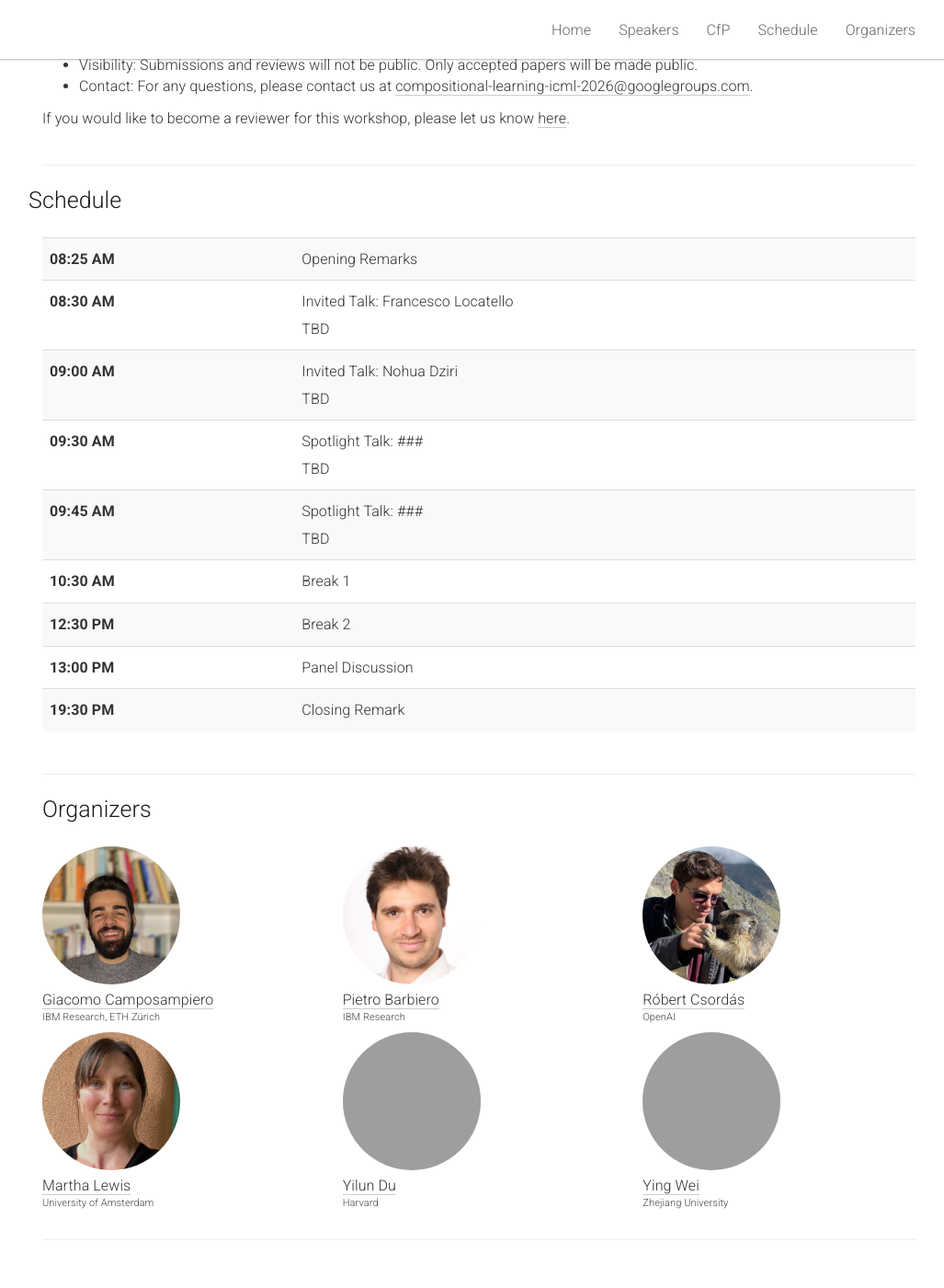
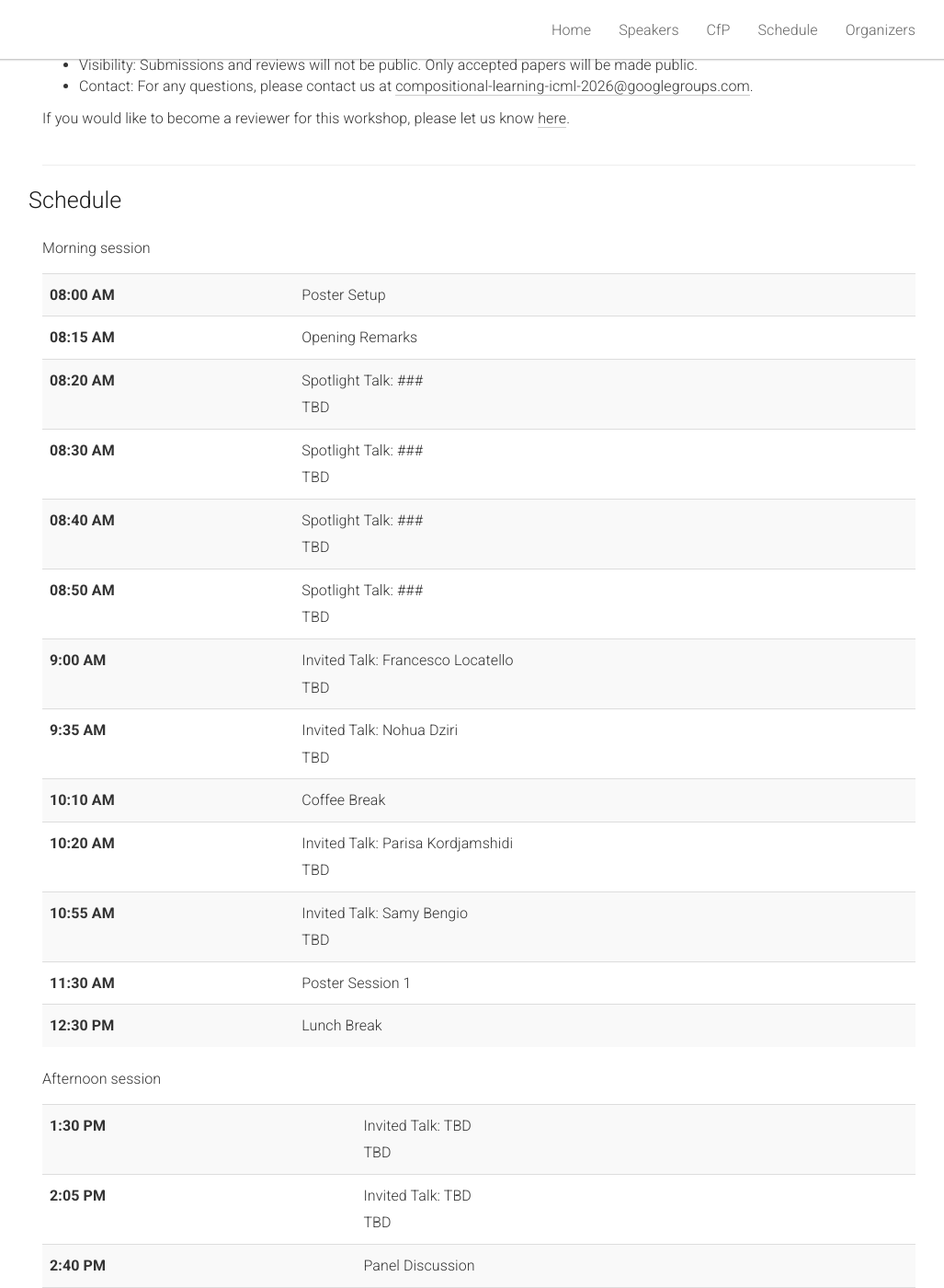
Before and after one commit to giacomocamposampiero/comp-learn-website, a Jekyll site: the page built from _pages/home.md, in a window 1280 px wide and 1400 px high, scrolled down 2019 px. Shown: the whole window at 92% size, without its empty margins (119-1146 px from the left). Built offline with Jekyll 4.4.1, drawn with Linux system fonts in a browser that asks for light colours; before the commit the page ends 3390 px from its top, so only the background shows below that; some of the changed text lies outside the part shown; grey boxes are pictures that could not be loaded.

Commit message:
Adding Samy

```diff
--- a/_pages/home.md
+++ b/_pages/home.md
@@ -65,6 +65,15 @@ acknowledgements: ""
     <div class="people-name">
       <a href="https://www.cse.msu.edu/~kordjams/">Parisa Kordjamshidi</a>
       <h6>Michigan State University</h6>
+    </div>
+  </div>
+  <div class="col-xs-6 col-lg-3">
+    <a href="https://www.cse.msu.edu/~kordjams/">
+      <img class="people-pic" src="{{ "/static/img/people/samy.jpg" | prepend:site.baseurl }}">
+    </a>
+    <div class="people-name">
+      <a href="https://bengio.abracadoudou.com">Samy Bengio</a>
+      <h6>Apple, EPFL</h6>
     </div>
   </div>
 </div>
@@ -162,12 +171,42 @@ acknowledgements: ""
 <div class="row" id="schedule">
     <h2>Schedule</h2>
 </div>
+<p>Morning session</p>
 <div class="row">
   <div class="col-xs-12">
     <table class="table table-striped" id="schedule-table">
     <tbody>
-    <tr> <th scope="row">08:25 AM</th> <td>Opening Remarks</td></tr>
+    <tr> <th scope="row">08:00 AM</th> <td>Poster Setup</td></tr>
+    <tr> <th scope="row">08:15 AM</th> <td>Opening Remarks</td></tr>
+    <tr> <th scope="row">08:20 AM</th> <td>
+      Spotlight Talk: ###<br /> TBD
+      <!-- <a data-toggle="collapse" href="#schedule-talk2" aria-cexpanded="false" aria-controls="schedule-talk2">[Abstract]</a> -->
+      <!-- <div class="collapse" id="schedule-talk2">
+        Abstract: .
+      </div> -->
+    </td></tr>
     <tr> <th scope="row">08:30 AM</th> <td>
+      Spotlight Talk: ###<br />TBD
+      <!-- <a data-toggle="collapse" href="#schedule-talk2" aria-cexpanded="false" aria-controls="schedule-talk2">[Abstract]</a> -->
+      <!-- <div class="collapse" id="schedule-talk2">
+        Abstract: .
+      </div> -->
+    </td></tr>
+    <tr> <th scope="row">08:40 AM</th> <td>
+      Spotlight Talk: ###<br />TBD
+      <!-- <a data-toggle="collapse" href="#schedule-talk2" aria-cexpanded="false" aria-controls="schedule-talk2">[Abstract]</a> -->
+      <!-- <div class="collapse" id="schedule-talk2">
+        Abstract: .
+      </div> -->
+    </td></tr>
+    <tr> <th scope="row">08:50 AM</th> <td>
+      Spotlight Talk: ###<br />TBD
+      <!-- <a data-toggle="collapse" href="#schedule-talk2" aria-cexpanded="false" aria-controls="schedule-talk2">[Abstract]</a> -->
+      <!-- <div class="collapse" id="schedule-talk2">
+        Abstract: .
+      </div> -->
+    </td></tr>
+    <tr> <th scope="row">9:00 AM</th> <td>
       Invited Talk: Francesco Locatello<br />TBD
       <!-- <a data-toggle="collapse" href="#schedule-talk1" aria-cexpanded="false" aria-controls="schedule-talk1">[Abstract]</a> -->
       <!-- <a target="_blank" href="/static/slides-2021/roger_levy.pdf">[Slides]</a> -->
@@ -175,35 +214,60 @@ acknowledgements: ""
         Abstract: .
       </div> -->
     </td></tr>
-    <tr> <th scope="row">09:00 AM</th> <td>
+    <tr> <th scope="row">9:35 AM</th> <td>
       Invited Talk: Nohua Dziri<br />TBD
       <!-- <a data-toggle="collapse" href="#schedule-talk2" aria-cexpanded="false" aria-controls="schedule-talk2">[Abstract]</a> -->
       <!-- <div class="collapse" id="schedule-talk2">
         Abstract: .
       </div> -->
     </td></tr>
-    <tr> <th scope="row">09:30 AM</th> <td>
-      Spotlight Talk: ###<br /> TBD
+    <tr> <th scope="row" >10:10 AM</th> <td>Coffee Break</td></tr>
+    <tr> <th scope="row">10:20 AM</th> <td>
+      Invited Talk: Parisa Kordjamshidi<br />TBD
       <!-- <a data-toggle="collapse" href="#schedule-talk2" aria-cexpanded="false" aria-controls="schedule-talk2">[Abstract]</a> -->
       <!-- <div class="collapse" id="schedule-talk2">
         Abstract: .
       </div> -->
     </td></tr>
-    <tr> <th scope="row">09:45 AM</th> <td>
-      Spotlight Talk: ###<br />TBD
+    <tr> <th scope="row">10:55 AM</th> <td>
+      Invited Talk: Samy Bengio<br />TBD
       <!-- <a data-toggle="collapse" href="#schedule-talk2" aria-cexpanded="false" aria-controls="schedule-talk2">[Abstract]</a> -->
       <!-- <div class="collapse" id="schedule-talk2">
         Abstract: .
       </div> -->
     </td></tr>
-    <tr> <th scope="row" >10:30 AM</th> <td>Break 1</td></tr>
-    <tr> <th scope="row" data-time="12:30">12:30 PM</th> <td>Break 2</td></tr>
-    <tr> <th scope="row" data-time="13:00">13:00 PM</th> <td>Panel Discussion</td> </tr>
-    <tr> <th scope="row" data-time="19:30">19:30 PM</th> <td>Closing Remark</td> </tr>
+    <tr> <th scope="row" >11:30 AM</th> <td>Poster Session 1</td></tr>
+    <tr> <th scope="row" >12:30 PM</th> <td>Lunch Break</td></tr>
     </tbody>
     </table>
   </div>
 </div>
+<p>Afternoon session</p>
+<div class="row">
+  <div class="col-xs-12">
+    <table class="table table-striped">
+    <tbody>
+    <tr> <th scope="row">1:30 PM</th> <td>
+      Invited Talk: TBD<br />TBD
+      <!-- <a data-toggle="collapse" href="#schedule-talk2" aria-cexpanded="false" aria-controls="schedule-talk2">[Abstract]</a> -->
+      <!-- <div class="collapse" id="schedule-talk2">
+        Abstract: .
+      </div> -->
+    </td></tr>
+    <tr> <th scope="row">2:05 PM</th> <td>
+      Invited Talk: TBD<br />TBD
+      <!-- <a data-toggle="collapse" href="#schedule-talk2" aria-cexpanded="false" aria-controls="schedule-talk2">[Abstract]</a> -->
+      <!-- <div class="collapse" id="schedule-talk2">
+        Abstract: .
+      </div> -->
+    </td></tr>
+    <tr> <th scope="row" >2:40 PM</th> <td>Panel Discussion</td></tr>
+    <tr> <th scope="row" >4:00 PM</th> <td>Poster Session 2</td></tr>
+    </tbody>
+    </table>
+  </div>
+</div>
+
 
 <hr />
 
```
Also changed, not shown: static/img/people/samy.jpg (added).
